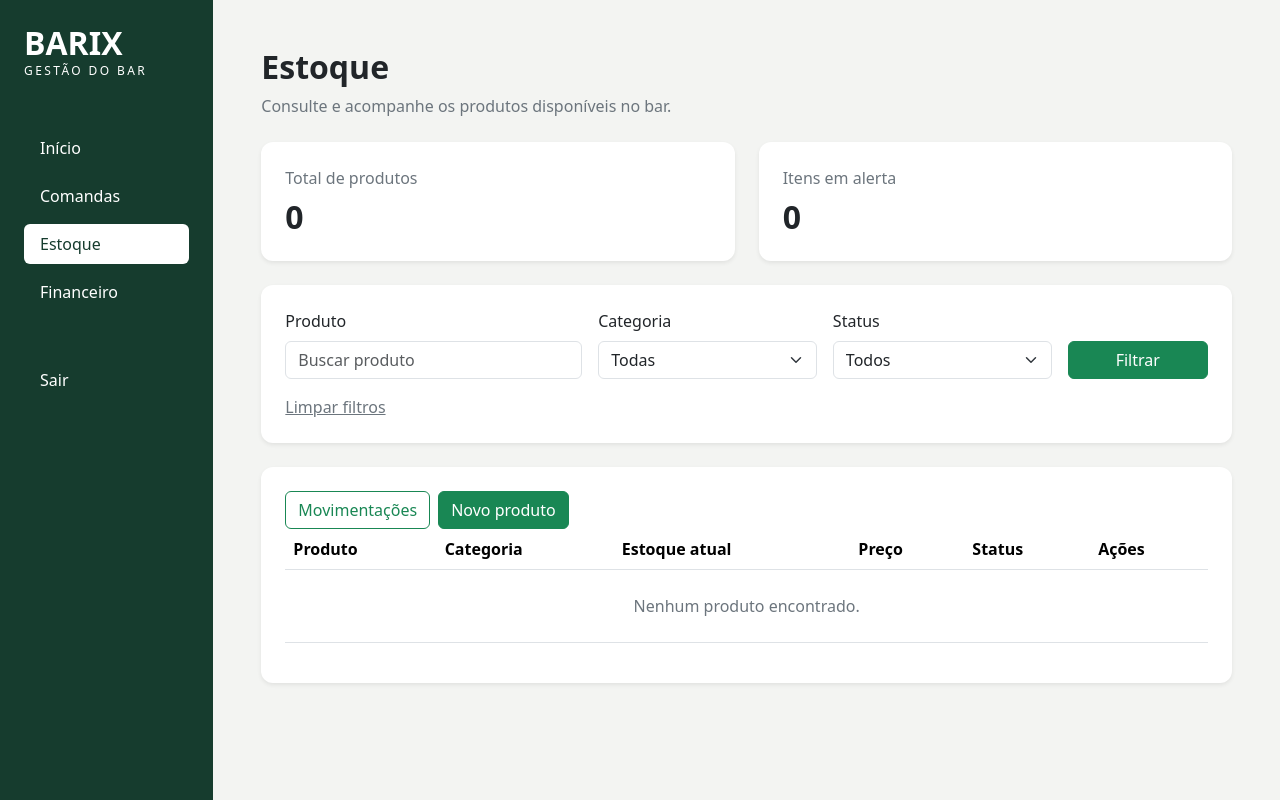
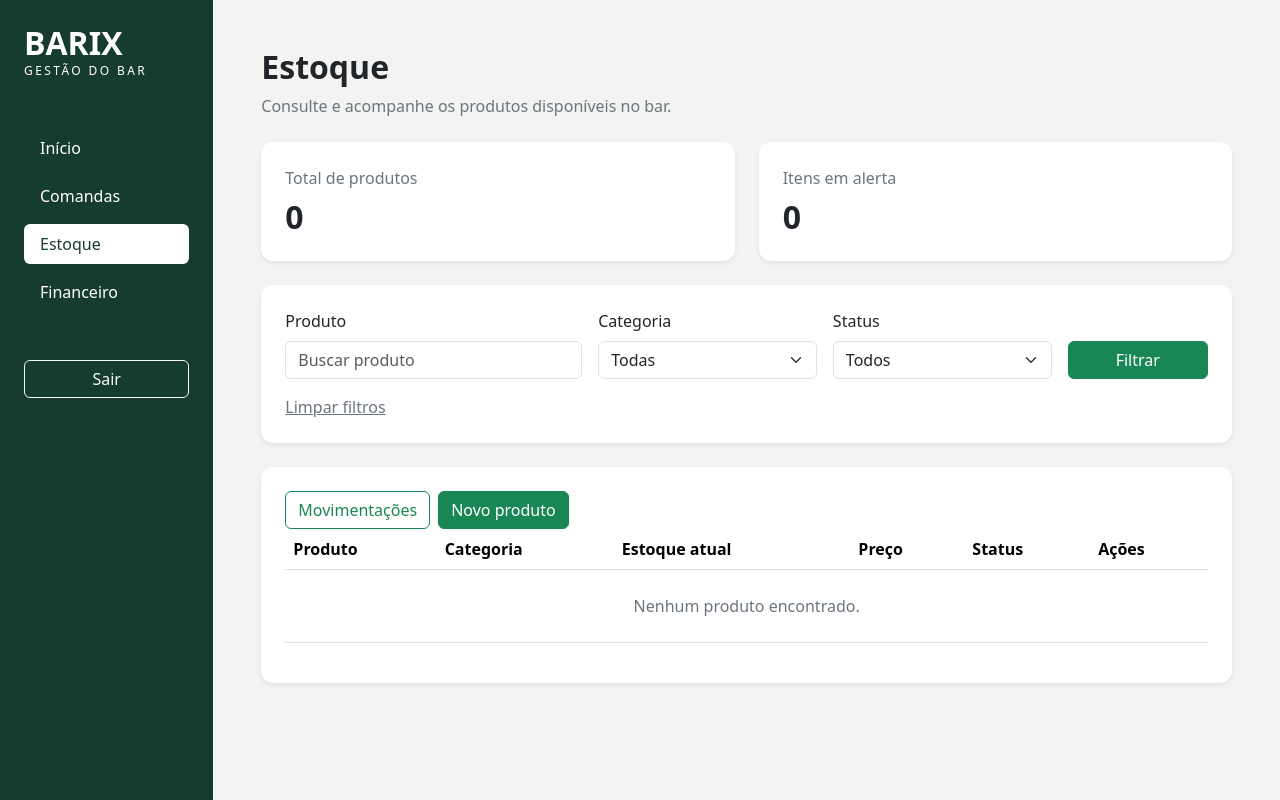
Before and after one commit to thedenner/BariX, a Java web app: page /estoque in a window 1280 px wide. Run offline with Spring Boot 4, a stand-in JSP engine, Linux system fonts and the light colour scheme; the visitor is signed in with stand-in values (Sample User, id 1); data that the repository does not hold is empty; some of the project's set-up classes (security, data sources, template engines, error pages and the like) are left out, and stand-ins take their place.

Commit message:
Ultima atualização - 24/11

```diff
--- a/src/main/webapp/WEB-INF/views/estoque.jsp
+++ b/src/main/webapp/WEB-INF/views/estoque.jsp
@@ -115,16 +115,11 @@
             </nav>
 
 
-            <div class="mt-5">
-
-                <a
-                        class="nav-link rounded px-3 py-2 text-white"
-                        href="#"
-                >
-                    Sair
-                </a>
-
-            </div>
+            <form class="mt-5" method="post"
+                  action="${pageContext.request.contextPath}/logout">
+                <input type="hidden" name="${_csrf.parameterName}" value="${_csrf.token}">
+                <button type="submit" class="btn btn-outline-light w-100">Sair</button>
+            </form>
 
         </aside>
 
```
Also changed, not shown: src/main/webapp/WEB-INF/views/comandas.jsp (+7 -0 lines), src/main/webapp/WEB-INF/views/movimentacoes.jsp (renamed from src/main/webapp/WEB-INF/views/movimentacao.jsp).
